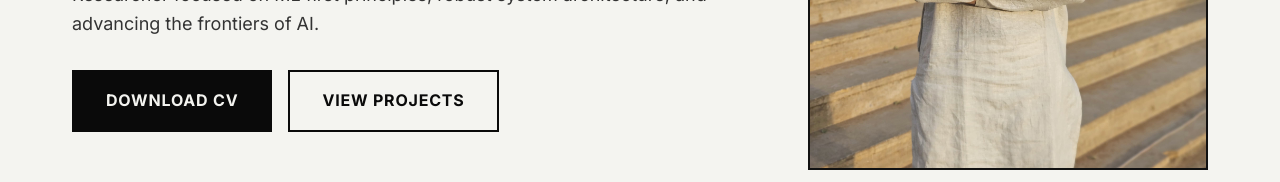
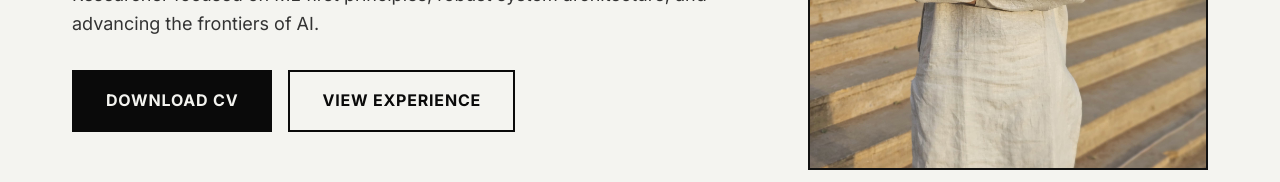
Before and after one commit to Jayesh-Motwani/Portfolio-Website, a Next.js app: page / in a window 1280 px wide. Shown: the part 562-744 px from the top of the page. Built offline with nearby package versions, Linux system fonts and the light colour scheme.

Commit message:
Replace View Projects button with View Experience button in hero section

```diff
--- a/app/page.tsx
+++ b/app/page.tsx
@@ -12,7 +12,7 @@ export default function Home() {
           </p>
           <div style={{ marginTop: "var(--spacing-md)", display: "flex", gap: "1rem" }}>
             <a href="/Jayesh_Resume_Software_CVGC.pdf" className="btn" download="Jayesh_Motwani_Resume.pdf">Download CV</a>
-            <Link href="/projects" className="btn btn-outline">View Projects</Link>
+            <Link href="#experience" className="btn btn-outline">View Experience</Link>
           </div>
         </div>
         <div className="hero-image-container">
```
